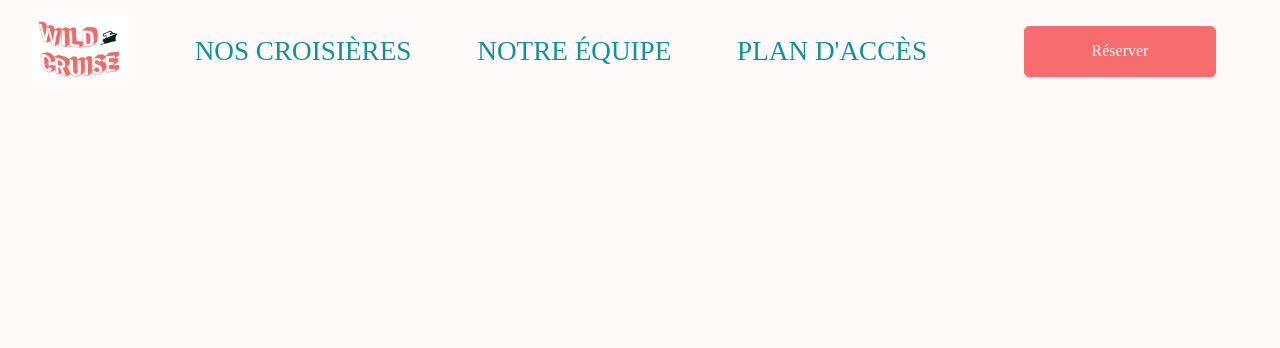
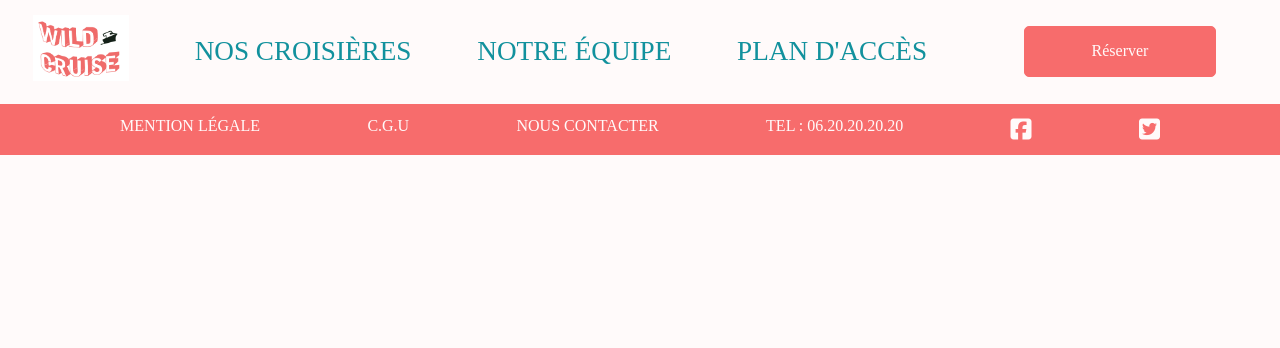
Before and after one commit to thomasluminic/wild_solo, a PHP site: page / in a window 1280 px wide. Shown: the top 348 px of the page. Run offline with PHP 8.4, Linux system fonts and the light colour scheme; some libraries are stand-ins or nearby versions.

Commit message:
footer finish wait content for fix if need it

```diff
--- a/index.html
+++ b/index.html
@@ -56,6 +56,30 @@
     </section>
     <!--TODO Footer -->
     <footer>
+        <ul class="liste-footer">
+            <li>
+                <a href="#" title="Mention Légale">mention légale</a>
+            </li>
+            <li>
+                <a href="#" title="Contrat Générale d'Utilisation">c.g.u</a>
+            </li>
+            <li>
+               <a href="#">nous contacter</a>
+            </li>
+            <li>
+                tel : 06.20.20.20.20
+            </li>
+            <li>
+                <a href="facebook.fr">
+                    <i class="fab fa-facebook-square"></i>
+                </a>
+            </li>
+            <li>
+                <a href="twitter.fr">
+                    <i class="fab fa-twitter-square"></i>
+                </a>
+            </li>
+        </ul>
     </footer>
     <script src="./script.js"></script>
 </body>
--- a/style.css
+++ b/style.css
@@ -116,3 +116,33 @@ header > nav {
 /* TODO  Plan */
 
 /* TODO  Footer */
+.liste-footer {
+    display: flex;
+    justify-content: space-evenly;
+    text-transform: uppercase;
+    list-style: none;
+    padding: 15px;
+    background-color: #f76c6c;
+    color: snow;
+    padding: 1%;
+}
+.liste-footer > li > a {
+    text-decoration: none;
+    color: snow;
+}
+.liste-footer > li > a:hover {
+    color: #12919D;
+}
+.liste-footer > li > a > .fab {
+    font-size: 1.5em;
+}
+@media (max-width : 768px) {
+    .liste-footer {
+        flex-direction: column;
+        justify-content: unset;
+        align-items: center;
+    }
+    .liste-footer > li {
+        margin-bottom: 10px;
+    }
+}
```
